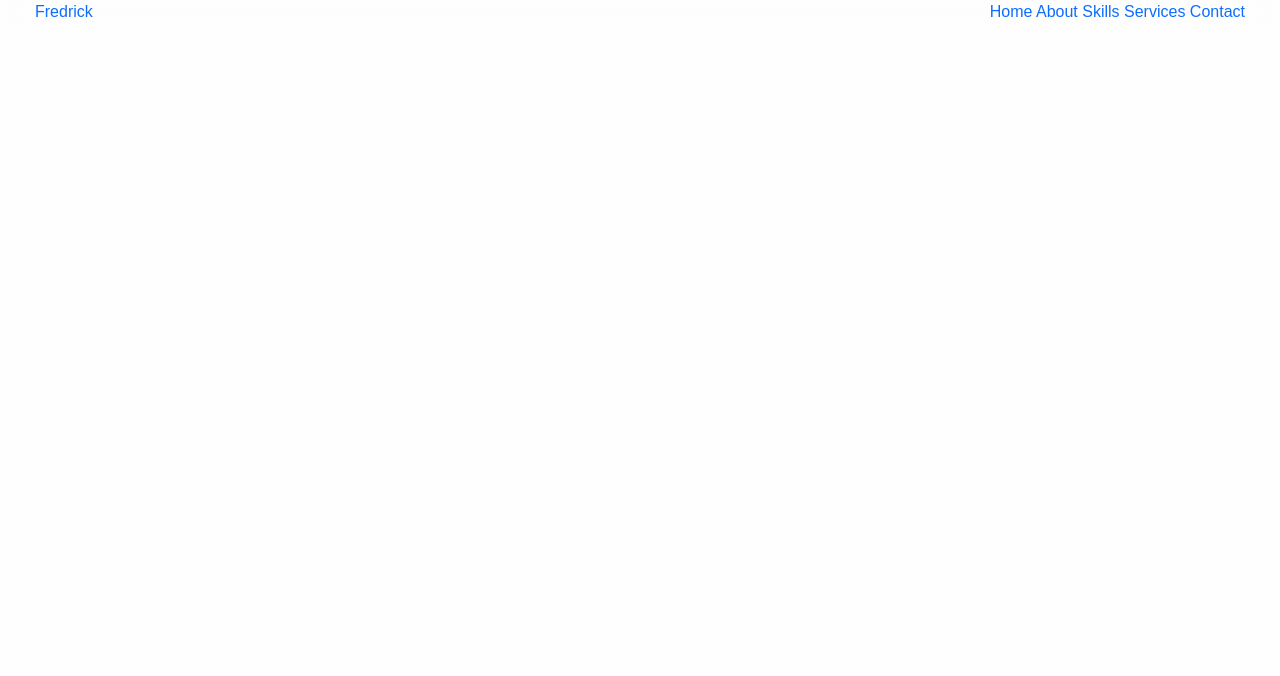
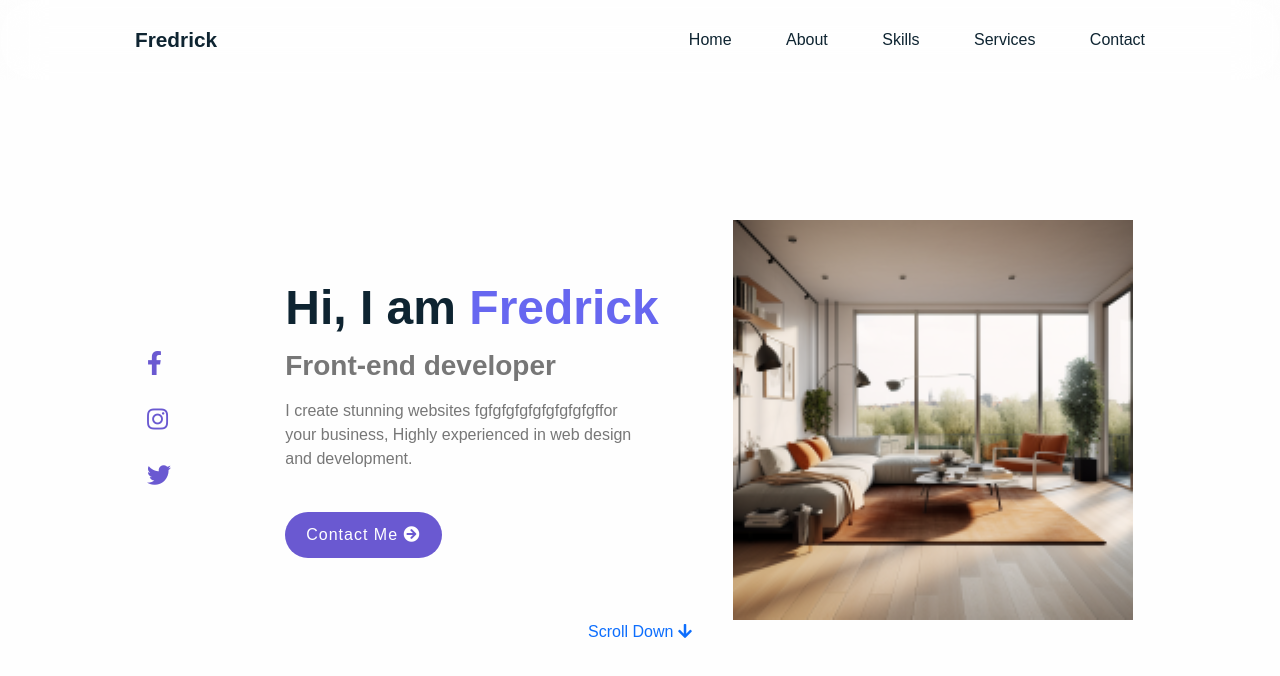
Before and after one commit to Fredrick-GodAboveAll/fm, a plain HTML site: page index.html in a window 1280 px wide. Drawn offline with Linux system fonts and the light colour scheme; a web font is replaced by a local one.

Commit message:
added images and modified the home page therefore changing HTML AND CSS

```diff
--- a/css/style.css
+++ b/css/style.css
@@ -1,10 +1,11 @@
 /* THIS IS WHERE ALL THE STYLING WILL BE DONE */
+
 
 @font-face {
     font-family: 'Poppins';
     font-style: normal;
     font-weight: 400;
-    src: url('project tools/Poppins/Poppins-Regular.ttf') format('truetype');
+    src: url('project tools/PoppinsPoppins-Regular.ttf') format('truetype');
 }
 
 :root {
@@ -13,16 +14,17 @@
     --first-color: #0e2431;
     --second-color: #6a59d1;
     --third-color: #777;
+    --forth-color: rgb(126, 115, 232);
 
     /* hover colors */
-    --hover-color: #614fd0;
+    --hover-color: #f5a905;
 
     /* background colors */
     --body-bg-color: #fefefe;
     --card-bg-color: #fff;
     --modal-bg-color: #fff;
     --bg-transparent-color: rgba(0, 0, 0, 0.1);
-    --transparent-color-01: rgba(0, 0, 0, 0.1);
+    --transparent-color-01: rgba(125, 67, 2, 0.1);
     --transparent-color-02: rgba(106, 89, 200, 0.1);
     --line-color: #d7d7d7;
 
@@ -33,7 +35,7 @@
     --box-shadow: 0px 0px 20px rgb(0 0 0 / 10px);
 
     /* font size */
-    --small-font-size: 0.9rem;
+    --small-font-size: 0.9em; /* mistake */
     --normal-font-size: 1rem;
 
     /* scroll bar colors */
@@ -77,17 +79,119 @@ header {
     top: 0;
     left: 0;
     backdrop-filter: blur(20px);
+    transition: .6s ease;
 }
 
-.nav-bar {
+.nav-bar{
     position: relative;
-    height: calc(4rem 1rem);
-    max-width: 1250px;
+    height: calc(4rem + 1rem);
+    max-width: 1050px;
     display: flex;
     justify-content: space-between;
     align-items: center;
+    margin-left: auto;
     margin-right: auto;
-    margin-left: auto;
     padding: 0 20px;
     transition: .6s ease;
 }
+
+.nav-bar .logo {
+    color: var(--first-color);
+    font-size: 1.3em; /* mistake */
+    font-weight: 600;
+}
+
+.nav-items a {
+    color: var(--first-color);
+    font-size: var(--normal-font-size);
+    font-weight: 500;
+}
+
+.nav-items a:not(:last-child) {
+    margin-right: 50px;
+}
+
+.nav-items a:hover {
+    color: var(--forth-color);
+    text-decoration: underline;
+}
+
+.home {
+    position: relative;
+    max-width: 1050px;
+    min-height: 100vh;
+    margin-left: auto;
+    margin-right: auto;
+    padding: 4rem 2rem;
+    flex-direction: column;
+}
+
+.home .home-container {
+    display: flex;
+    justify-content: space-between;
+    align-items: center;
+    width: 100%;
+}
+
+.home-container .media-icons {
+    display: flex;
+    flex-direction: column;
+    margin-right: 40px;
+}
+
+.home-container .media-icons a {
+    color: var(--second-color);
+    font-size: 1.5rem;
+    margin: 10px 0;
+}
+
+.home-container .media-icons a:hover {
+    color: var(--hover-color);
+}
+
+
+.home-container .info h2 {
+    font-size: 3rem;
+    font-weight: 600;
+    line-height: 50px;
+}
+
+.home-container .info h2 span {
+    color: rgb(103, 103, 240);
+}
+
+.home-container .info h3 {
+    color: var(--third-color);
+    font-feature-settings: 1.3rem;
+    font-weight: 600;
+    line-height: 50px;
+}
+
+.home-container .info p {
+    color: var(--third-color);
+    font-size: var(--normal-font-size);
+    max-width: 350px;
+}
+
+.btn {
+    background: var(--second-color);
+    color: #fff;
+    font-size: var(--normal-font-size);
+    font-weight: 500;
+    display: inline-block;
+    margin-top: 25px;
+    padding: 10px 20px;
+    letter-spacing: 1px;
+    border-radius: 30px;
+}
+
+.btn:hover {
+    background: var(--hover-color);
+}
+
+
+.flex-center {
+    display: flex;
+    justify-content: center;
+    align-items: center;
+}
--- a/index.html
+++ b/index.html
@@ -1,5 +1,4 @@
 <!DOCTYPE html>
-<!--- Html starts for the project -->
 <html lang="en">
 
     <head>
@@ -34,21 +33,56 @@
 
         <!-- Header section starts -->
         <header>
+
             <div class="nav-bar">
+
                 <a href="#" class="logo">Fredrick</a>
+
                 <div class="navigation">
+
                     <div class="nav-items">
-                        <a href="">Home</a>
-                        <a href="">About</a>
-                        <a href="">Skills</a>
-                        <a href="">Services</a>
-                        <a href="">Contact</a>
+                        <a href="#home">Home</a>
+                        <a href="#about">About</a>
+                        <a href="#skills">Skills</a>
+                        <a href="#services">Services</a>
+                        <a href="#contact">Contact</a>
                     </div>
+
                 </div>
+
             </div>
+
         </header>
 
+
+
+
         <!-- Home section starts -->
+        <section class="home flex-center" id="home">
+
+            <div class="home-container">
+
+                <div class="media-icons">
+                    <a href="#"><i class="fab fa-facebook-f"></i></a>
+                    <a href="#"><i class="fab fa-instagram"></i></a>
+                    <a href="#"><i class="fab fa-twitter"></i></a>
+                </div>
+
+                <div class="info">
+                    <h2>Hi, I am <span><b>Fredrick</b></span></h2>
+                    <h3>Front-end developer</h3>
+                    <p>I create stunning websites fgfgfgfgfgfgfgfgfgffor your business, Highly experienced in web design and
+                    development.</p>
+                    <a href="" class="btn">Contact Me <i class="fas fa-arrow-circle-right"></i></a>
+                </div>
+
+                <div class="home-img">
+                    <img src="project tools/images/400.png" alt="nop">
+                </div>
+
+            </div>
+            <a href="#about" class="scroll-down">Scroll Down <i class="fas fa-arrow-down"></i></a>
+        </section>
         <!-- About section starts -->
         <!-- Skills section starts -->
         <!-- Services section starts -->
```
Also changed, not shown: project tools/images/400.png (added), project tools/images/fred.jpg (added), project tools/images/fred.png (added), project tools/images/logo.png (added), project tools/images/small.png (added), project tools/images/wow.png (added).
